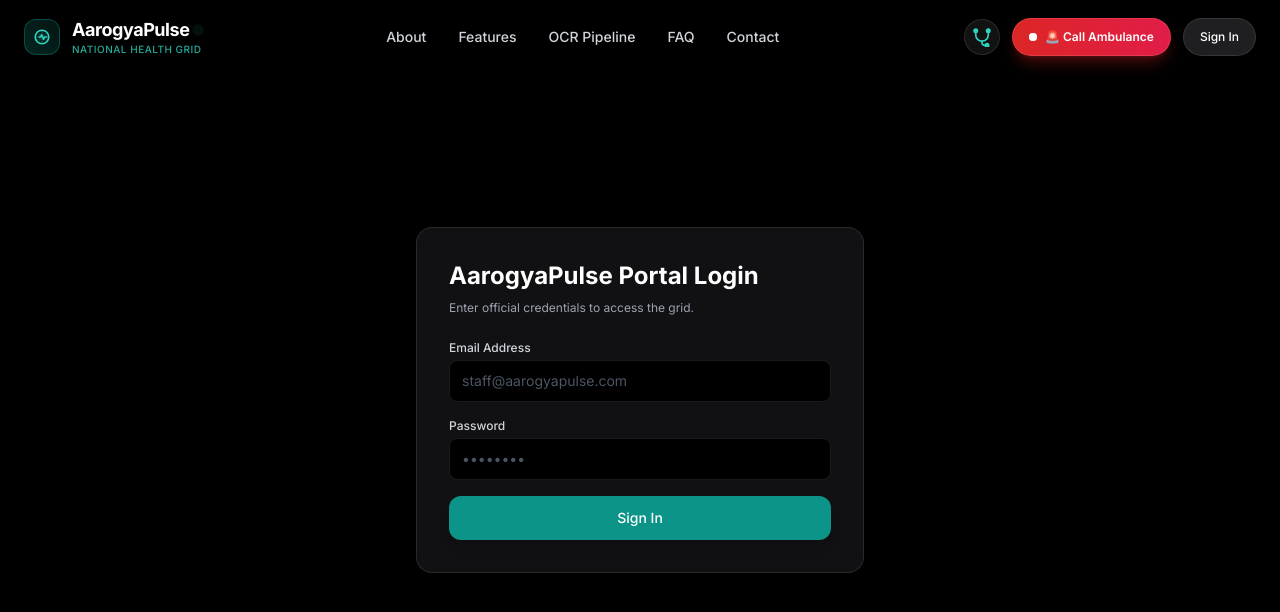
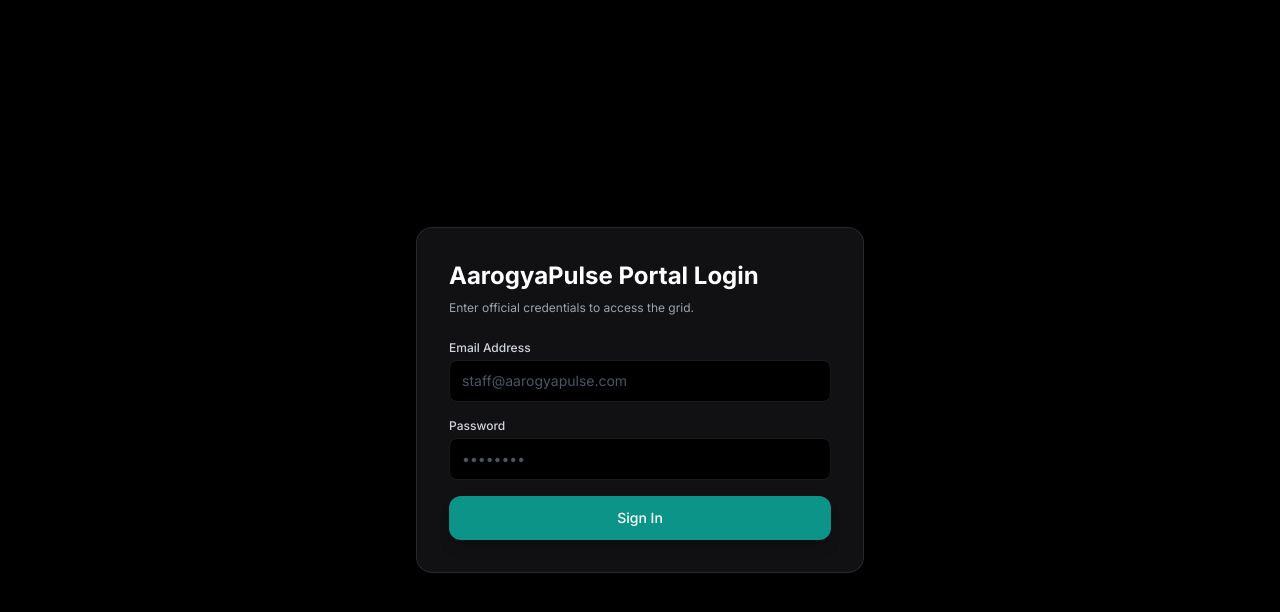
Before and after one commit to UserisCODER/aarogyapulse, a Next.js app in the folder aarogyapulse/: page /login in a window 1280 px wide. Shown: the top 612 px of the page. Built offline with nearby package versions, Linux system fonts and the light colour scheme.

Commit message:
move navbar to landing page only

```diff
--- a/aarogyapulse/app/layout.js
+++ b/aarogyapulse/app/layout.js
@@ -1,11 +1,10 @@
 import { Inter } from "next/font/google";
-import HeaderNavbar from "@/components/HeaderNavbar";
 import "./globals.css";
 
 const inter = Inter({ subsets: ["latin"], variable: "--font-inter" });
 
 export const metadata = {
-  title: "AarogyaPulse — portable health records",
+  title: "AarogyaPulse – portable health records",
   description: "One portable health record for every Indian, created where they already are.",
 };
 
@@ -13,8 +12,7 @@
   return (
     <html lang="en" className={inter.variable}>
       <body className="font-sans antialiased bg-black text-white flex flex-col min-h-screen">
-        <HeaderNavbar />
-        <main className="flex-grow">{children}</main>
+        {children}
       </body>
     </html>
   );
--- a/aarogyapulse/app/page.js
+++ b/aarogyapulse/app/page.js
@@ -2,6 +2,7 @@
 import React, { useState, useEffect, useRef } from 'react';
 import Link from 'next/link';
 import { motion } from 'framer-motion';
+import HeaderNavbar from "@/components/HeaderNavbar";
 
 function FadeInUp({ children, delay = 0, className = '' }) {
   const [isVisible, setIsVisible] = useState(false);
@@ -47,6 +48,7 @@
 
   return (
     <div className="bg-black text-white min-h-screen font-sans selection:bg-teal-500 selection:text-black">
+        <HeaderNavbar />
 
       {/* 2. Hero Section */}
       <section id="about" className="min-h-screen flex flex-col items-center justify-center pt-32 pb-20 relative z-0 overflow-hidden">
```
